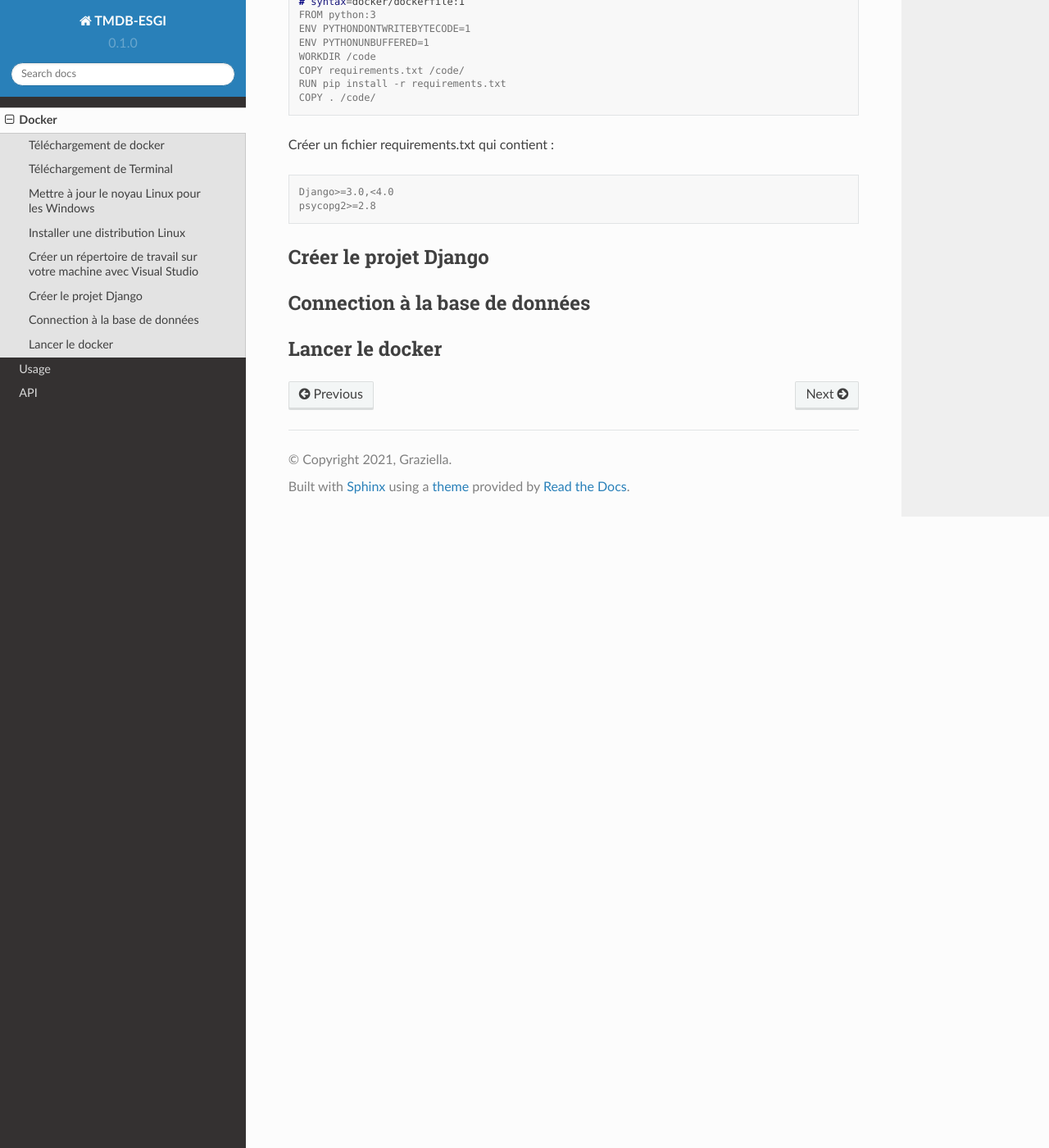
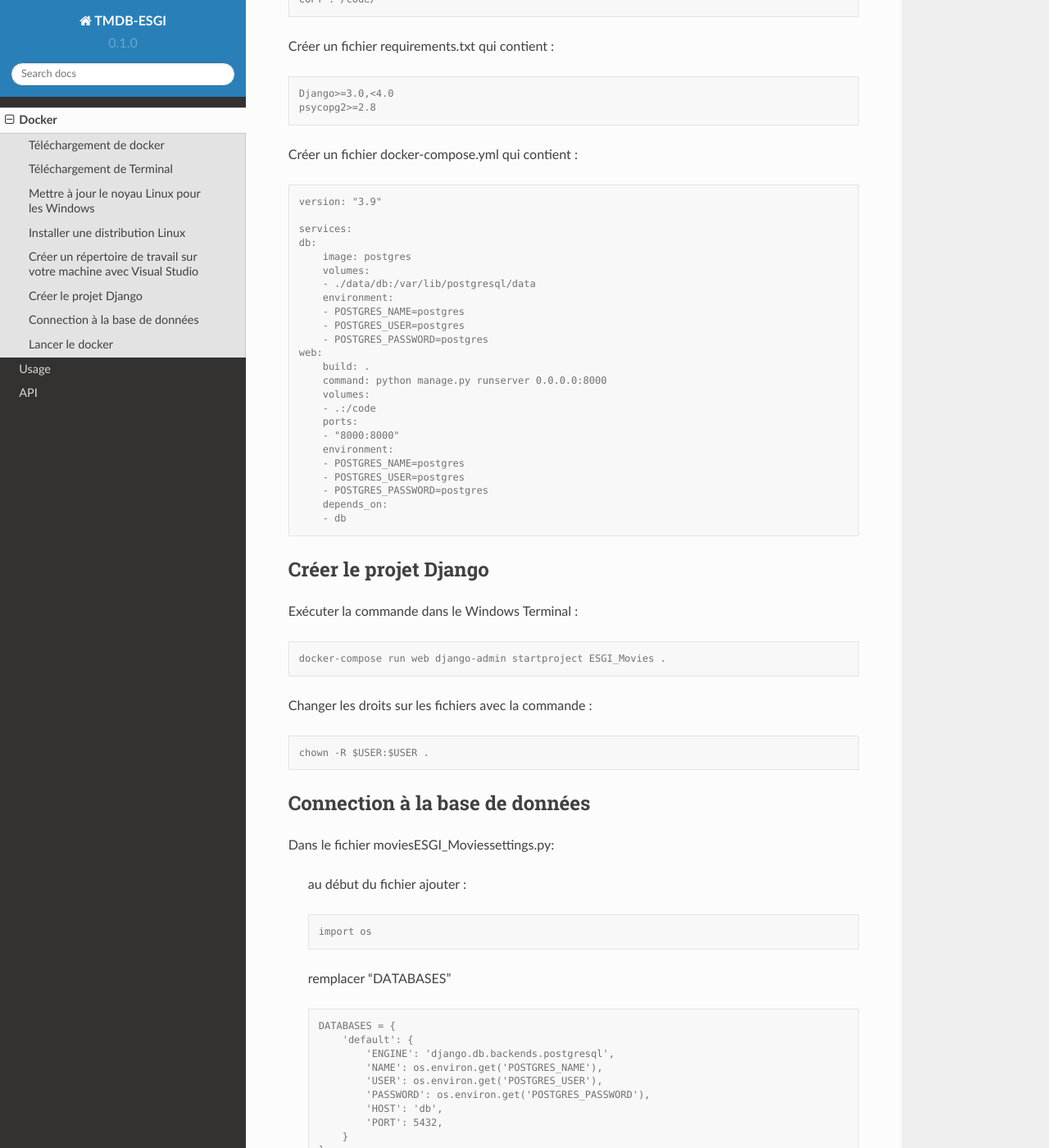
Before and after one commit to Bubuclem/ESGI-TMDB-RTDocs, a Sphinx documentation site: the page built from docs/source/docker.rst, in a window 1280 px wide and 1400 px high, scrolled down 918 px. Shown: the whole window at 82% size. Built offline with Sphinx 7.4.7 and the Read the Docs theme 2.0.0, drawn with Linux system fonts in a browser that asks for light colours; some of the changed text lies outside the part shown.

Commit message:
Update Docker page

```diff
--- a/docs/source/docker.rst
+++ b/docs/source/docker.rst
@@ -52,11 +50,79 @@ Créer un fichier requirements.txt qui contient :
     Django>=3.0,<4.0
     psycopg2>=2.8
 
+Créer un fichier docker-compose.yml qui contient :
+
+.. code-block:: console
+
+    version: "3.9"
+
+    services:
+    db:
+        image: postgres
+        volumes:
+        - ./data/db:/var/lib/postgresql/data
+        environment:
+        - POSTGRES_NAME=postgres
+        - POSTGRES_USER=postgres
+        - POSTGRES_PASSWORD=postgres
+    web:
+        build: .
+        command: python manage.py runserver 0.0.0.0:8000
+        volumes:
+        - .:/code
+        ports:
+        - "8000:8000"
+        environment:
+        - POSTGRES_NAME=postgres
+        - POSTGRES_USER=postgres
+        - POSTGRES_PASSWORD=postgres
+        depends_on:
+        - db
+
 Créer le projet Django
 ------------
+
+Exécuter la commande dans le Windows Terminal :
+
+.. code-block:: console
+
+    docker-compose run web django-admin startproject ESGI_Movies .
+
+Changer les droits sur les fichiers avec la commande :
+
+.. code-block:: console
+
+    chown -R $USER:$USER .
 
 Connection à la base de données
 ------------
 
+Dans le fichier movies\ESGI_Movies\settings.py:
+
+    au début du fichier ajouter :
+
+    .. code-block:: console
+
+        import os
+
+    remplacer “DATABASES”
+
+    .. code-block:: console
+
+        DATABASES = {
+            'default': {
+                'ENGINE': 'django.db.backends.postgresql',
+                'NAME': os.environ.get('POSTGRES_NAME'),
+                'USER': os.environ.get('POSTGRES_USER'),
+                'PASSWORD': os.environ.get('POSTGRES_PASSWORD'),
+                'HOST': 'db',
+                'PORT': 5432,
+            }
+        }
+
+
 Lancer le docker
 ------------
+
+Avec le bouton “start”, puis “Open in browser”
+La page d’installation est normalement afficher dans le navigateur
```
Also changed, not shown: other parts of docs/source/docker.rst (+6 -8 lines).
